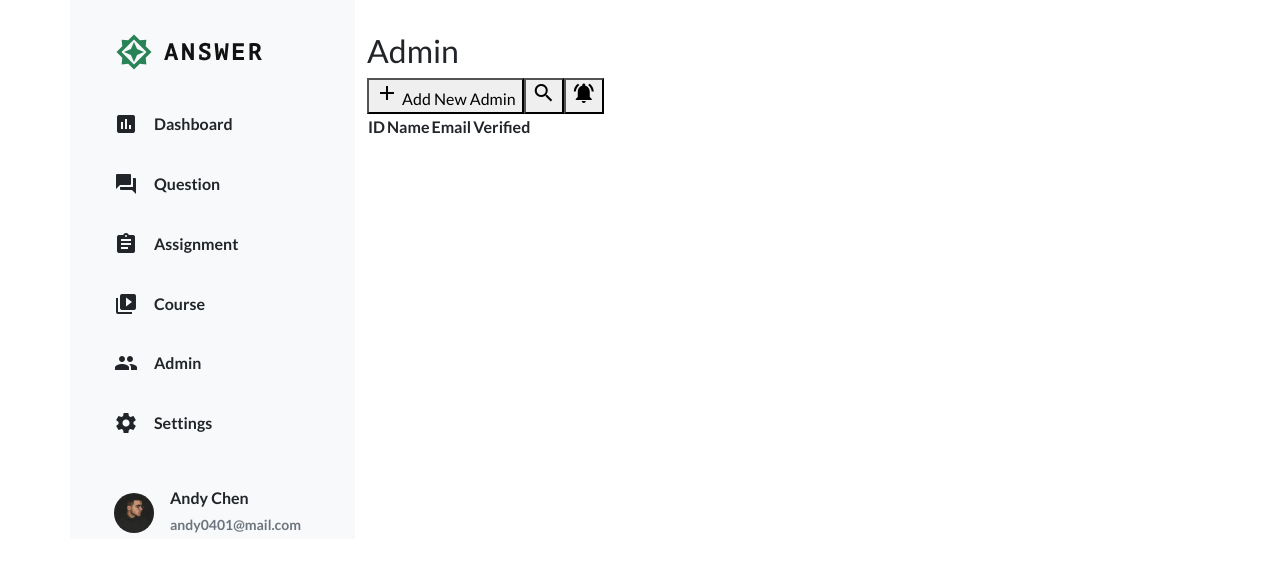
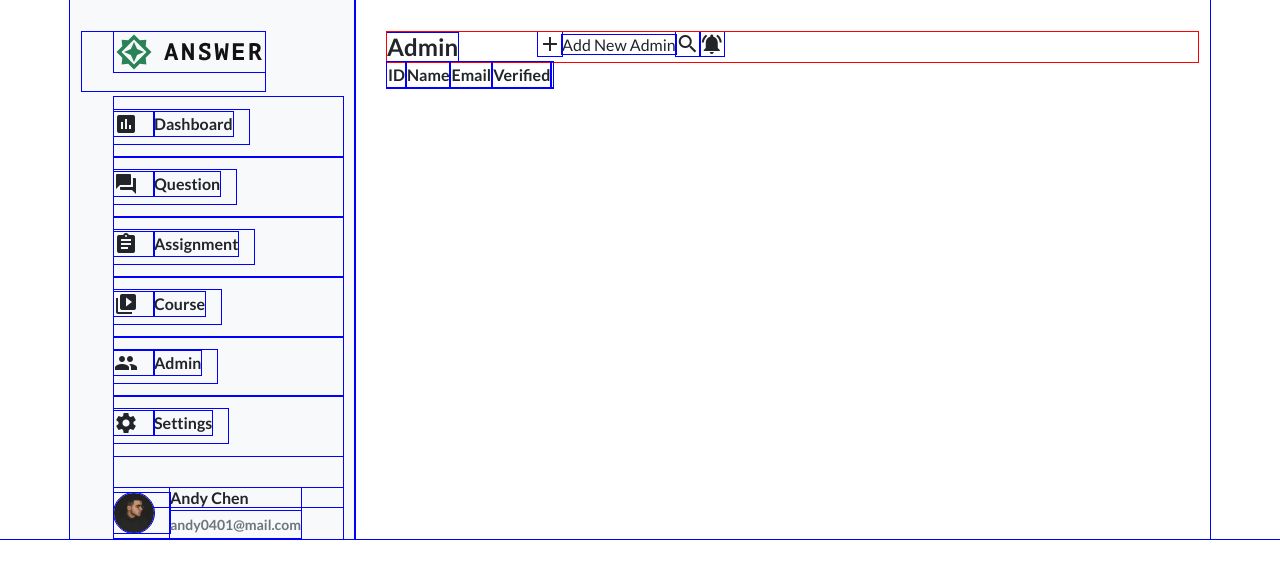
Before and after one commit to NekoBoxy/practice-2024-summer-w5, a Vue app: page / in a window 1280 px wide. Shown: the top 578 px of the page. Built offline with nearby package versions, Linux system fonts and the light colour scheme.

Commit message:
table 控制項用 inline-block 排版

```diff
--- a/src/assets/scss/base/_base.scss
+++ b/src/assets/scss/base/_base.scss
@@ -1,14 +1,12 @@
-// 英文字體 - Roboto Mono & lato
-@import url('https://fonts.googleapis.com/css2?family=Lato:ital,wght@0,100;0,300;0,400;0,700;0,900;1,100;1,300;1,400;1,700;1,900&family=Roboto+Mono:ital,wght@0,100..700;1,100..700&display=swap');
-
-// *,
-// *::after,
-// *::before {
-//   outline: 1px solid blue;
-// }
+*,
+*::after,
+*::before {
+  outline: 1px solid blue;
+}
 
 body {
   font-size: 16px;
+  color: $font-color-main;
   font-family: "Lato", "Roboto Mono", system-ui, -apple-system, BlinkMacSystemFont, 'Segoe UI', Roboto, Oxygen, Ubuntu, Cantarell, 'Open Sans', 'Helvetica Neue', sans-serif;
   line-height: 1.5;
 }
@@ -23,11 +21,3 @@ a {
   text-decoration: none;
   display: inline-block;
 }
-
-a,
-button,
-li {
-  &:hover {
-    filter: brightness(50%);
-  }
-}
--- a/src/assets/scss/helpers/_variables.scss
+++ b/src/assets/scss/helpers/_variables.scss
@@ -1 +1,4 @@
-$font-color-1: #212529;
+$font-color-main: #212529;
+$font-color-light: #6C757D;
+
+$bg-color-1: #F8F9FA;
--- a/src/assets/scss/layout/_aside.scss
+++ b/src/assets/scss/layout/_aside.scss
@@ -1,6 +1,7 @@
-.left-menu,
-.right-table {
+.aside {
   padding-top: 32px;
+  // padding-left: 32px;
+  background-color: $bg-color-1
 }
 
 .navbar-brand {
@@ -33,7 +34,7 @@
   }
 
   .nav-link {
-    color: #212529;
+    color: $font-color-main;
     padding-top: 0;
     padding-left: 0;
     font-weight: bold;
@@ -83,7 +84,7 @@
   .data-box p:last-child {
     font-size: 14px;
     line-height: 27px;
-    color: #6C757D;
+    color: $font-color-light;
     margin-bottom: 0;
   }
 }
--- a/src/assets/scss/main.scss
+++ b/src/assets/scss/main.scss
@@ -1,7 +1,7 @@
 // 英文字體 - Roboto Mono & lato
 @import url('https://fonts.googleapis.com/css2?family=Lato:ital,wght@0,100;0,300;0,400;0,700;0,900;1,100;1,300;1,400;1,700;1,900&family=Roboto+Mono:ital,wght@0,100..700;1,100..700&display=swap');
 
-@import '../../../node_modules/bootstrap/scss/functions.scss';
+// @import 'bootstrap/scss/functions.scss';
 @import './helpers/variables';
 
 // Import all of Bootstrap's CSS
--- a/src/assets/scss/pages/_index.scss
+++ b/src/assets/scss/pages/_index.scss
@@ -0,0 +1,42 @@
+.main-table {
+  padding-top: 32px;
+  padding-left: 32px;
+
+  button {
+    outline: none;
+    border: none;
+
+    &:hover {
+      background-color: cadetblue;
+    }
+  }
+}
+
+// 不用 flex 水平排列的做法
+.table-ctrl {
+
+  button {
+    padding: 0;
+    height: fit-content;
+  }
+
+  :is(h2, button, .btn.material-icons) {
+    display: inline-block;
+    vertical-align: middle;
+  }
+
+  h2 {
+    font-size: 24px;
+    font-weight: bold;
+    margin-bottom: 0;
+    // vertical-align: middle;
+  }
+
+  .btn-add {
+    padding-left: 80px;
+  }
+
+  .btn-search {}
+
+  .btn-notify {}
+}
--- a/src/views/HomeView.vue
+++ b/src/views/HomeView.vue
@@ -35,7 +35,7 @@
     <div class="container">
       <div class="row">
         <!-- 左側選單 -->
-        <div class="col-3 left-menu" style="background-color: #F8F9FA;">
+        <div class="col-3 aside">
           <a class="navbar-brand" href="javascript:;">
             <img src="../assets/images/logo.svg" alt="">
           </a>
@@ -95,25 +95,25 @@
         </div>
 
         <!-- 右側內容 -->
-        <div class="col-9 right-table">
-          <div class="table-ctrl">
+        <div class="col-9 main-table">
+          <div class="table-ctrl" style="outline: 1px solid red;">
             <h2>Admin</h2>
 
-            <button type="button">
+            <button type="button" class="btn btn-add">
               <span class="material-icons">add</span>
-              Add New Admin
             </button>
+            <span>Add New Admin</span>
 
-            <button type="button">
+            <button type="button" class="btn btn-search">
               <span class="material-icons">search</span>
             </button>
 
-            <button type="button">
+            <button type="button" class="btn btn-notify">
               <span class="material-icons">notifications_active</span>
             </button>
           </div>
 
-          <table>
+          <table class="table-content">
             <thead>
               <tr>
                 <th>ID</th>
```
